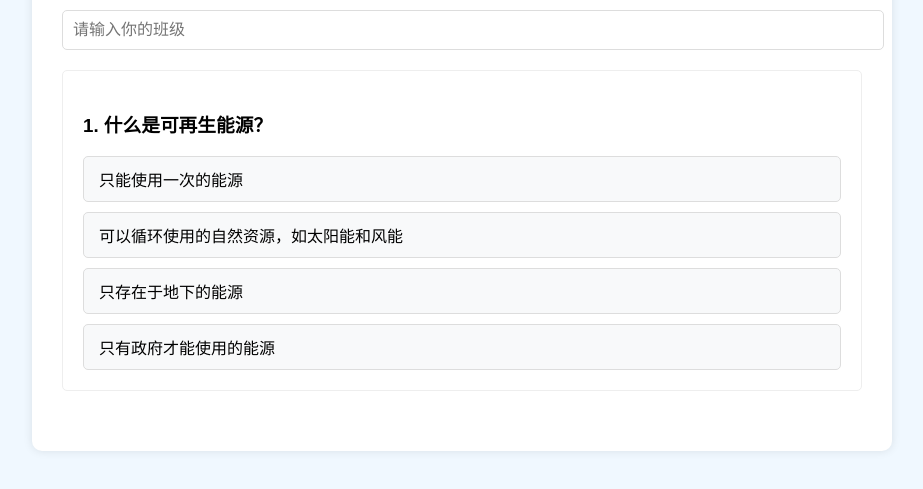
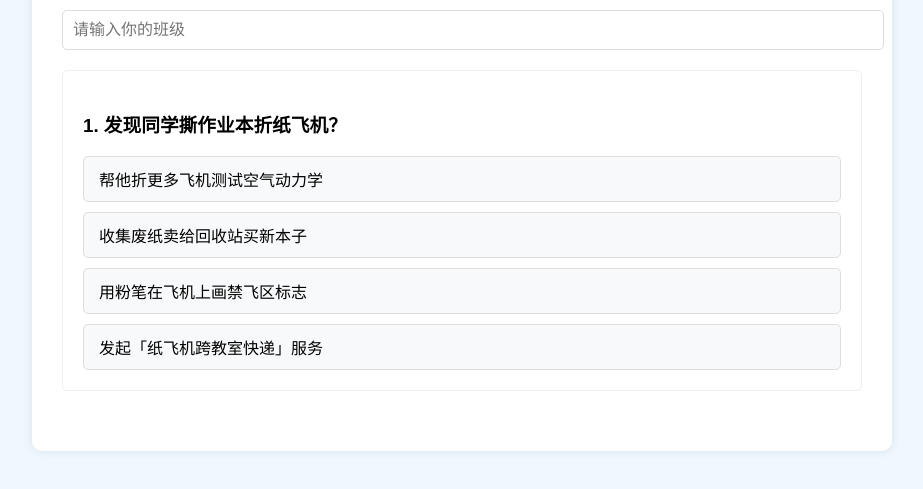
Before and after one commit to flyingbluegithub/electronictree, a plain HTML site: page index.html in a window 1280 px wide. Shown: the part 137-626 px from the top of the page, without its empty margins (178-1101 px from the left). Drawn offline with Linux system fonts and the light colour scheme.

Commit message:
实现环保问答游戏功能：随机题目展示、答题反馈动画和精灵宝钻奖励系统

```diff
--- a/index.html
+++ b/index.html
@@ -77,11 +77,20 @@
             opacity: 0;
         }
         .congratulation {
+            position: fixed;
+            top: 50%;
+            left: 50%;
+            transform: translate(-50%, -50%);
             text-align: center;
             color: #28a745;
             font-size: 20px;
-            margin-top: 20px;
+            margin-top: 0;
+            z-index: 1000;
             display: none;
+            background-color: white;
+            padding: 20px;
+            border-radius: 10px;
+            box-shadow: 0 0 10px rgba(0,0,0,0.1);
         }
         @keyframes float {
             0% {
@@ -103,55 +112,144 @@
         </div>
         <div id="questions"></div>
         <div class="congratulation" id="congratulation">
-            恭喜你完成了所有问题！继续保持环保意识，让我们一起守护地球！
         </div>
     </div>
     <script>
         const questions = [
             {
-                question: "什么是可再生能源？",
+                question: "课间操时间教室里空无一人，应该怎么做？",
                 options: [
-                    "只能使用一次的能源",
-                    "可以循环使用的自然资源，如太阳能和风能",
-                    "只存在于地下的能源",
-                    "只有政府才能使用的能源"
+                    "让灯继续亮着给桌椅照明",
+                    "用粉笔在黑板上画满太阳来采光",
+                    "把窗帘全部拉开用自然光代替",
+                    "打开所有吊扇给空气做运动"
+                ],
+                correct: 2
+            },
+            {
+                question: "发现最后一个离开教室的人没关投影仪，你会？",
+                options: [
+                    "让投影仪整夜播放保护森林宣传片",
+                    "用校服把投影屏幕盖起来省电",
+                    "立刻关闭电源并报告老师",
+                    "对着镜头跳段舞录成节能教学视频"
+                ],
+                correct: 2
+            },
+            {
+                question: "草稿纸的正确使用方式是？",
+                options: [
+                    "单面写满就丢掉当飞盘玩",
+                    "每页只写5个字保持页面整洁",
+                    "双面使用后再交给折纸社团",
+                    "折成纸船测试水池浮力实验"
+                ],
+                correct: 2
+            },
+            {
+                question: "教室里空调开到多少度最环保？",
+                options: [
+                    "16℃模拟北极科考体验",
+                    "26℃兼顾舒适与节能",
+                    "30℃假装在热带雨林上课",
+                    "不开空调，全班集体扇课本"
                 ],
                 correct: 1
             },
             {
-                question: "下列哪个行为最环保？",
+                question: "看到饮水机漏水应该？",
                 options: [
-                    "使用一次性餐具",
-                    "开着空调睡觉",
-                    "自带购物袋去超市",
-                    "每天都买新衣服"
+                    "接漏水玩「滴水穿石」科学实验",
+                    "立刻关闭阀门并粘贴报修标签",
+                    "用胶带把出水口缠成木乃伊",
+                    "在旁边放个水桶开小型水族馆"
+                ],
+                correct: 1
+            },
+            {
+                question: "午餐后处理喝剩的盒装牛奶？",
+                options: [
+                    "把空盒吹成气球装饰教室",
+                    "冲洗干净后投入可回收箱",
+                    "用吸管在课桌上画抽象画",
+                    "叠成牛奶盒城堡参加建筑大赛"
+                ],
+                correct: 1
+            },
+            {
+                question: "发现卫生间水龙头没关紧？",
+                options: [
+                    "假装没看见等值日生处理",
+                    "立刻拧紧并检查其他龙头",
+                    "把水流调成最小当背景音乐",
+                    "贴张「龙王在此」的警示符"
+                ],
+                correct: 1
+            },
+            {
+                question: "班级大扫除时旧扫把坏了？",
+                options: [
+                    "直接扔进有害垃圾箱",
+                    "拆出竹竿当击剑比赛用具",
+                    "交给后勤部进行维修",
+                    "埋进花坛当植物攀爬支架"
                 ],
                 correct: 2
             },
             {
-                question: "为什么要进行垃圾分类？",
+                question: "冬季教室太热要开窗？",
                 options: [
-                    "增加垃圾工人的工作量",
-                    "让垃圾桶更好看",
-                    "方便垃圾处理和资源回收利用",
-                    "没有特别的原因"
+                    "把所有窗户开到最大模拟暴风雪",
+                    "开对流窗15分钟换气",
+                    "用课本给暖气片扇风降温",
+                    "组织同学玩老鹰捉小鸡取暖"
                 ],
-                correct: 2
+                correct: 1
+            },
+            {
+                question: "发现同学撕作业本折纸飞机？",
+                options: [
+                    "帮他折更多飞机测试空气动力学",
+                    "收集废纸卖给回收站买新本子",
+                    "用粉笔在飞机上画禁飞区标志",
+                    "发起「纸飞机跨教室快递」服务"
+                ],
+                correct: 1
             }
         ];
 
         let currentQuestion = 0;
         let score = 0;
+        let selectedQuestions = [];
+
+        function initializeQuestions() {
+            let indices = Array.from({length: questions.length}, (_, i) => i);
+            selectedQuestions = indices.sort(() => Math.random() - 0.5).slice(0, 2);
+            currentQuestion = 0;
+            score = 0;
+        }
+
+        function getRandomOptions(options, correctIndex) {
+            let indices = Array.from({length: options.length}, (_, i) => i);
+            return indices.sort(() => Math.random() - 0.5).map(index => ({
+                option: options[index],
+                index: index
+            }));
+        }
 
         function showQuestion() {
+            if (selectedQuestions.length === 0) {
+                initializeQuestions();
+            }
             const questionDiv = document.createElement('div');
             questionDiv.className = 'question active';
-            const question = questions[currentQuestion];
+            const question = questions[selectedQuestions[currentQuestion]];
+            const randomOptions = getRandomOptions(question.options, question.correct);
 
             questionDiv.innerHTML = `
                 <h3>${currentQuestion + 1}. ${question.question}</h3>
                 <div class="options">
-                    ${question.options.map((option, index) =>
+                    ${randomOptions.map(({option, index}) =>
                         `<div class="option" onclick="checkAnswer(${index})">${option}</div>`
                     ).join('')}
                 </div>
@@ -162,15 +260,17 @@
         }
 
         function checkAnswer(selectedIndex) {
-            const question = questions[currentQuestion];
+            const question = questions[selectedQuestions[currentQuestion]];
             if (selectedIndex === question.correct) {
                 score++;
                 showScoreAnimation();
                 showDiamond();
+                showCongratulation();
+                showElfTree();
             }
 
             currentQuestion++;
-            if (currentQuestion < questions.length) {
+            if (currentQuestion < selectedQuestions.length) {
                 showQuestion();
             } else {
                 document.getElementById('questions').innerHTML = '';
@@ -182,8 +282,11 @@
             const animation = document.createElement('div');
             animation.className = 'score-animation';
             animation.textContent = '+1';
-            animation.style.left = `${Math.random() * window.innerWidth}px`;
-            animation.style.top = `${Math.random() * window.innerHeight}px`;
+            animation.style.position = 'fixed';
+            animation.style.top = '50%';
+            animation.style.left = '50%';
+            animation.style.transform = 'translate(-50%, -50%)';
+            animation.style.zIndex = '1000';
             document.body.appendChild(animation);
 
             setTimeout(() => {
@@ -195,8 +298,11 @@
             const diamond = document.createElement('div');
             diamond.className = 'diamond';
             diamond.textContent = '💎';
-            diamond.style.left = `${Math.random() * window.innerWidth}px`;
-            diamond.style.top = `${Math.random() * window.innerHeight}px`;
+            diamond.style.position = 'fixed';
+            diamond.style.top = '50%';
+            diamond.style.left = '50%';
+            diamond.style.transform = 'translate(-50%, -50%)';
+            diamond.style.zIndex = '1000';
             document.body.appendChild(diamond);
 
             setTimeout(() => {
@@ -204,6 +310,40 @@
             }, 2000);
         }
 
+        function showCongratulation() {
+            const congrat = document.createElement('div');
+            congrat.style.position = 'fixed';
+            congrat.style.top = '50%';
+            congrat.style.left = '50%';
+            congrat.style.transform = 'translate(-50%, -50%)';
+            congrat.style.color = '#28a745';
+            congrat.style.fontSize = '24px';
+            congrat.style.fontWeight = 'bold';
+            congrat.style.textAlign = 'center';
+            congrat.style.zIndex = '1000';
+            congrat.textContent = '恭喜！你为你的班级成功加了两枚精灵宝钻！';
+            document.body.appendChild(congrat);
+
+            setTimeout(() => {
+                document.body.removeChild(congrat);
+            }, 2000);
+        }
+
+        function showElfTree() {
+            const tree = document.createElement('div');
+            tree.style.position = 'fixed';
+            tree.style.bottom = '20px';
+            tree.style.right = '20px';
+            tree.style.fontSize = '100px';
+            tree.style.animation = 'float 2s ease-out';
+            tree.textContent = '🌳';
+            document.body.appendChild(tree);
+
+            setTimeout(() => {
+                document.body.removeChild(tree);
+            }, 2000);
+        }
+
         showQuestion();
     </script>
 </body>
```
